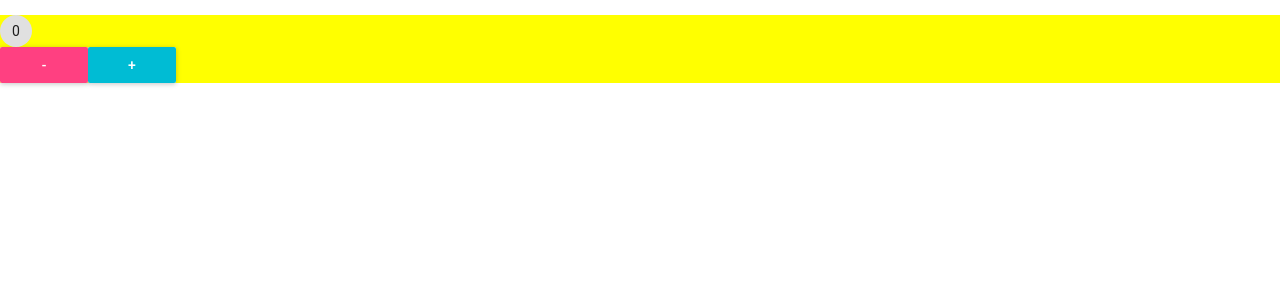
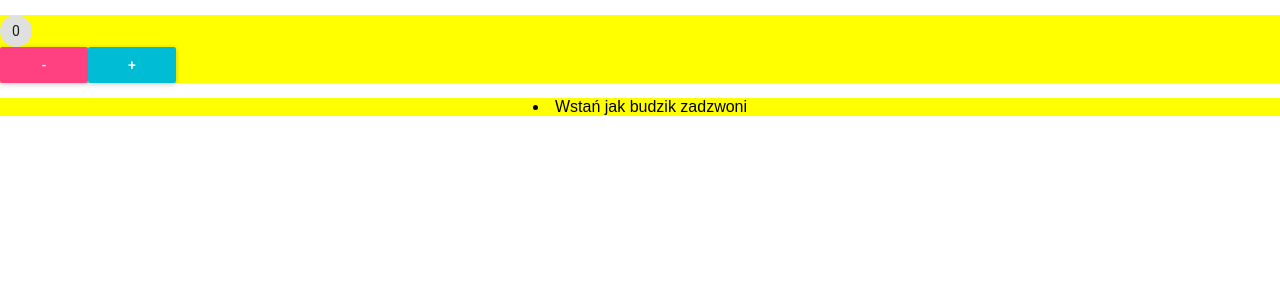
Before and after one commit to improcode/start-with-redux, a React (Create React App) app: page / in a window 1280 px wide. Shown: the top 300 px of the page. Built offline with nearby package versions, Linux system fonts and the light colour scheme.

Commit message:
todo list index provider delete WIP

```diff
--- a/src/App.js
+++ b/src/App.js
@@ -1,12 +1,14 @@
 import React, {Component} from 'react';
 import {store} from './store'
 import Counter from "./components/Counter";
+import ToDO from './components/ToDO'
 
 class App extends Component {
     render() {
         return (
             <div>
                 <Counter/>
+                <ToDO/>
             </div>
         );
     }
--- /dev/null
+++ b/src/components/ToDO.js
@@ -0,0 +1,36 @@
+import React from 'react'
+import {connect} from 'react-redux'
+
+import {del} from '../state/todos'
+
+const box = {
+    display: 'flex',
+    justifyContent: 'center',
+    background: 'yellow',
+    marginTop: '15px',
+}
+
+const ToDo = (props) => (
+    <div style={box}>
+        {
+            props.tasks.map(task => (
+                <li
+                    onClick={props.deleteTask}
+                >{task.text}</li>
+            ))
+        }
+    </div>
+)
+
+const mapStateToProps = state => ({
+    tasks: state.todos
+})
+
+const mapDispatchToProps = dispatch => ({
+    deleteTask: () => dispatch(del())
+})
+
+export default connect(
+    mapStateToProps,
+    mapDispatchToProps
+)(ToDo)
--- a/src/store.js
+++ b/src/store.js
@@ -22,3 +22,5 @@ window.dec = (number) => store.dispatch(dec(number))
 
 window.addTask = (taskText) => store.dispatch(add(taskText))
 // window.addTask = (taskText) => store.dispatch(add(taskText))
+
+store.dispatch(add('Wstań jak budzik zadzwoni'))
```
